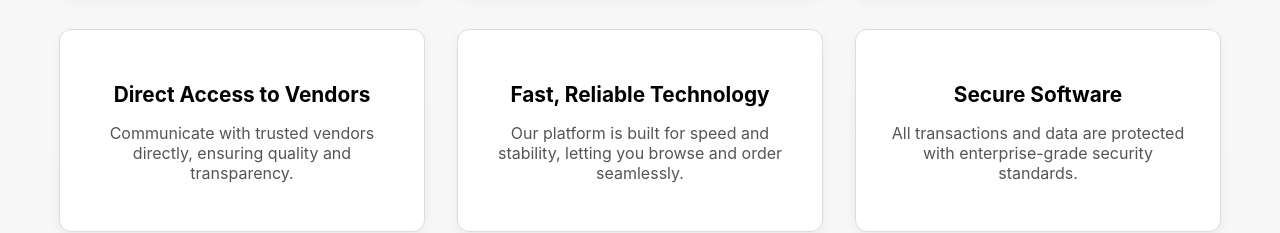
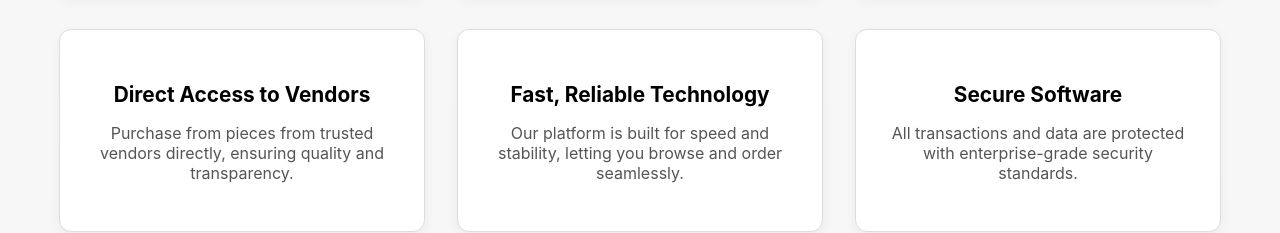
Before and after one commit to tapestral/tapestral, a plain HTML site: page index.html in a window 1280 px wide. Shown: the part 1064-1297 px from the top of the page. Drawn offline with Linux system fonts and the light colour scheme.

Commit message:
fix: clean up wording

```diff
--- a/index.html
+++ b/index.html
@@ -317,7 +317,7 @@
         </div>
         <div class="feature-card">
           <h3>Direct Access to Vendors</h3>
-          <p>Communicate with trusted vendors directly, ensuring quality and transparency.</p>
+          <p>Purchase from pieces from trusted vendors directly, ensuring quality and transparency.</p>
         </div>
         <div class="feature-card">
           <h3>Fast, Reliable Technology</h3>
```
